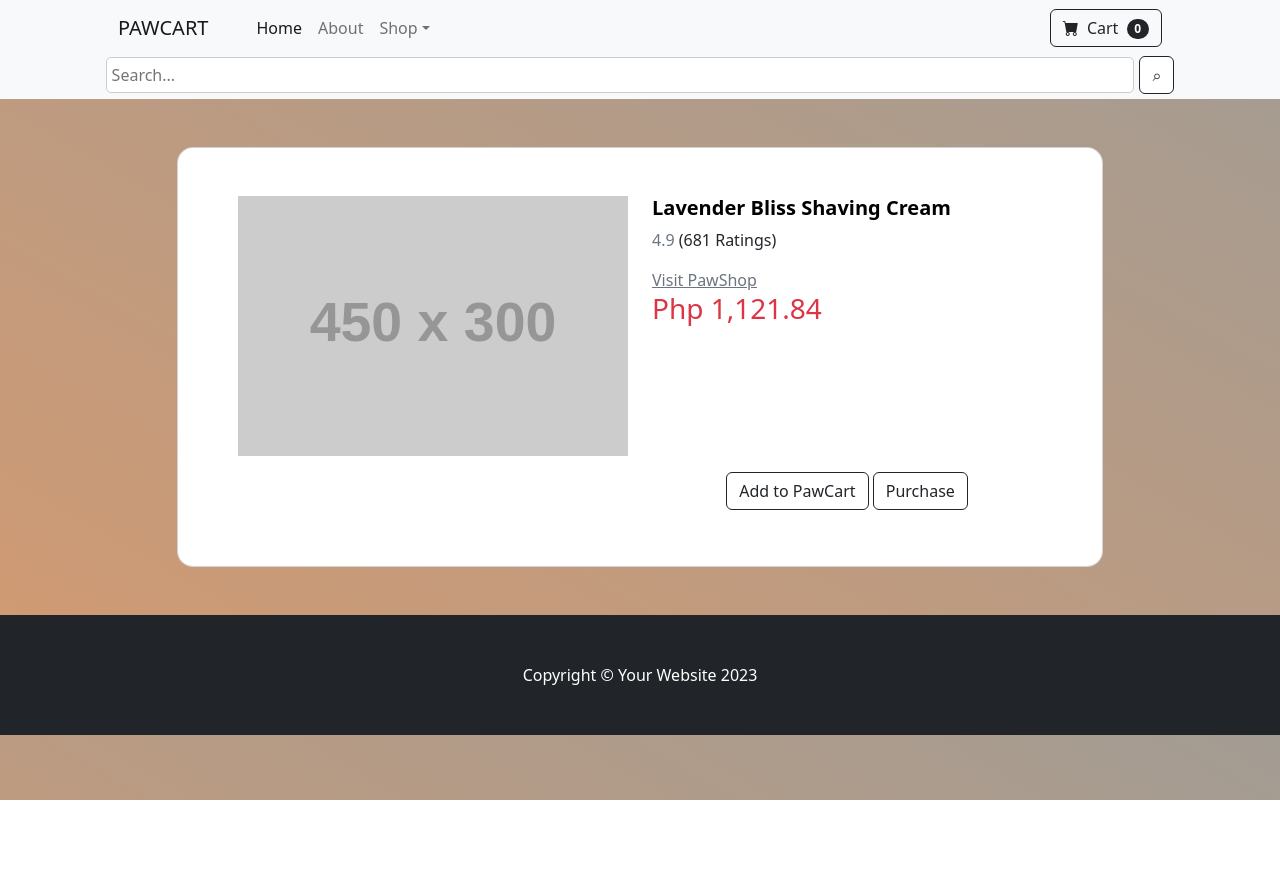
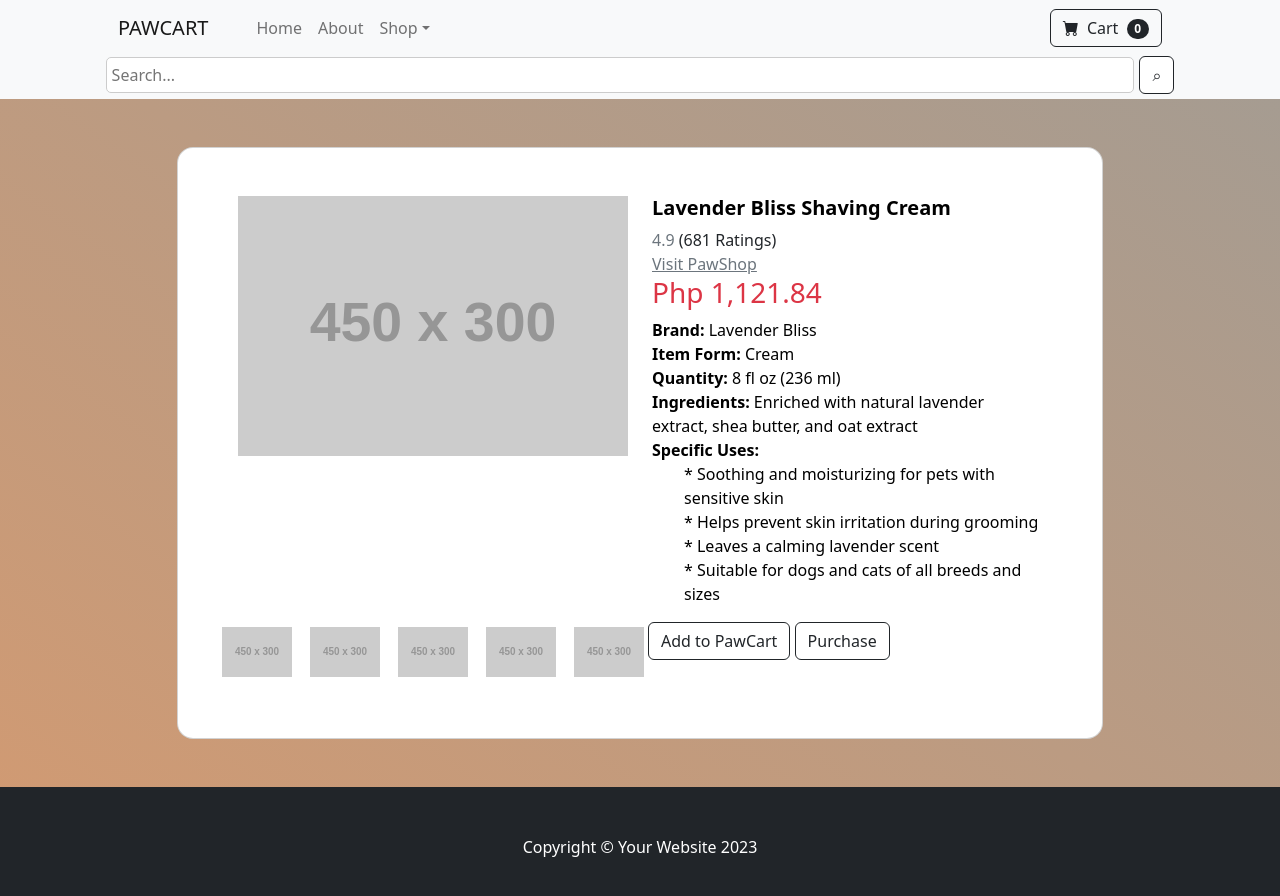
Before and after one commit to lizetteD26/WSAT-PawCart-Project, a website: page pages/item-view.html in a window 1280 px wide. Before the commit the page ends 800 px from the top, so only its background shows below. Drawn offline with nearby package versions, Linux system fonts and the light colour scheme; files that its build step writes are made by us from their sources; placeholder pictures from the web are drawn by us.

Commit message:
Linked some pages, completed item view page layout

```diff
--- a/pages/item-view.html
+++ b/pages/item-view.html
@@ -27,7 +27,7 @@
                 <button class="navbar-toggler" type="button" data-bs-toggle="collapse" data-bs-target="#navbarSupportedContent" aria-controls="navbarSupportedContent" aria-expanded="false" aria-label="Toggle navigation"><span class="navbar-toggler-icon"></span></button>
                 <div class="collapse navbar-collapse" id="navbarSupportedContent">
                     <ul class="navbar-nav me-auto mb-2 mb-lg-0 ms-lg-4">
-                        <li class="nav-item"><a class="nav-link active" aria-current="page" href="#!">Home</a></li>
+                        <li class="nav-item"><a class="nav-link" aria-current="page" href="#!">Home</a></li>
                         <li class="nav-item"><a class="nav-link" href="#!">About</a></li>
                         <li class="nav-item dropdown">
                             <a class="nav-link dropdown-toggle" id="navbarDropdown" href="#" role="button" data-bs-toggle="dropdown" aria-expanded="false">Shop</a>
@@ -80,24 +80,52 @@
 
                               <div class="container">
                                 <div class="row">
-                                  <div class="col-md-6">
+                                  <div class="col-md-6 justify-content-center">
                                     <!-- Product Image -->
                                     <img src="https://dummyimage.com/450x300/dee2e6/6c757d.jpg" alt="Apple iPad 9th Generation" class="img-fluid">
                                   </div>
                                   <div class="col-md-6">
                                     <!-- Product Details -->
                                     <h5 class="fw-bold">Lavender Bliss Shaving Cream</h5>
-                                    <p class="text-muted">4.9 <span class="text-dark">(681 Ratings)</span></p>
+                                    <p class="text-muted mb-0">4.9 <span class="text-dark">(681 Ratings)</span></p>
                                     <a class="text-muted" href="#">Visit PawShop</a>
                                     <h3 class="text-danger">Php 1,121.84</small></h3>
-
+                                    <p class="fw-bold mb-0">Brand:
+                                        <span class="fw-normal">Lavender Bliss</span></p>
+                                    <p class="fw-bold mb-0">Item Form:
+                                        <span class="fw-normal">Cream</span></p>
+                                    <p class="fw-bold mb-0">Quantity:
+                                        <span class="fw-normal">8 fl oz (236 ml)</span></p>
+                                    <p class="fw-bold mb-0">Ingredients:
+                                        <span class="fw-normal">Enriched with natural lavender extract, shea butter, and oat extract</span> </p>
+                                    <p class="fw-bold mb-0">Specific Uses: </p>
+                                        <ul class="mb-0">* Soothing and moisturizing for pets with sensitive skin</ul>
+                                        <ul class="mb-0">* Helps prevent skin irritation during grooming</ul>
+                                        <ul class="mb-0">* Leaves a calming lavender scent</ul>
+                                        <ul class="mb-0">* Suitable for dogs and cats of all breeds and sizes</ul>
                                   </div>
                                   <!--Product Gallery-->
-                                  <div class="p-2 pt-0 border-top-0 bg-transparent mt-3 text-center col-md-6">
-
+                                  <div class="p-2 pt-0 border-top-0 bg-transparent mt-3 col-md-6">
+                                    <div class="d-flex justify-content-center">
+                                        <button class="btn btn-sm" type="button">
+                                            <img src="https://dummyimage.com/450x300/dee2e6/6c757d.jpg" alt="product_image" style="width: 70px; height: 50px;" />
+                                          </button>
+                                          <button class="btn btn-sm" type="button">
+                                            <img src="https://dummyimage.com/450x300/dee2e6/6c757d.jpg" alt="product_image" style="width: 70px; height: 50px;" />
+                                          </button>
+                                          <button class="btn btn-sm" type="button">
+                                            <img src="https://dummyimage.com/450x300/dee2e6/6c757d.jpg" alt="product_image" style="width: 70px; height: 50px;" />
+                                        </button>
+                                        <button class="btn btn-sm" type="button">
+                                            <img src="https://dummyimage.com/450x300/dee2e6/6c757d.jpg" alt="product_image" style="width: 70px; height: 50px;" />
+                                        </button>
+                                        <button class="btn btn-sm" type="button">
+                                            <img src="https://dummyimage.com/450x300/dee2e6/6c757d.jpg" alt="product_image" style="width: 70px; height: 50px;" />
+                                        </button>
+                                      </div>
                                   </div>
                                   <!-- Product actions-->
-                            <div class="p-2 pt-0 border-top-0 bg-transparent mt-3 text-center col-md-6">
+                            <div class="p-2 pt-0 border-top-0 bg-transparent mt-3  col-md-6 justify-content-center">
                                 <span><a class="btn btn-outline-dark mt-auto" href="#">Add to PawCart</a></span>
                                 <span"><a class="btn btn-outline-dark mt-auto" href="#">Purchase</a></span>
                             </div>
```
Also changed, not shown: index.html (+16 -4 lines), pages/categories/hygiene/subcategories/grooming-products.html (+4 -3 lines), pages/login/login.html (+1 -1 lines).
